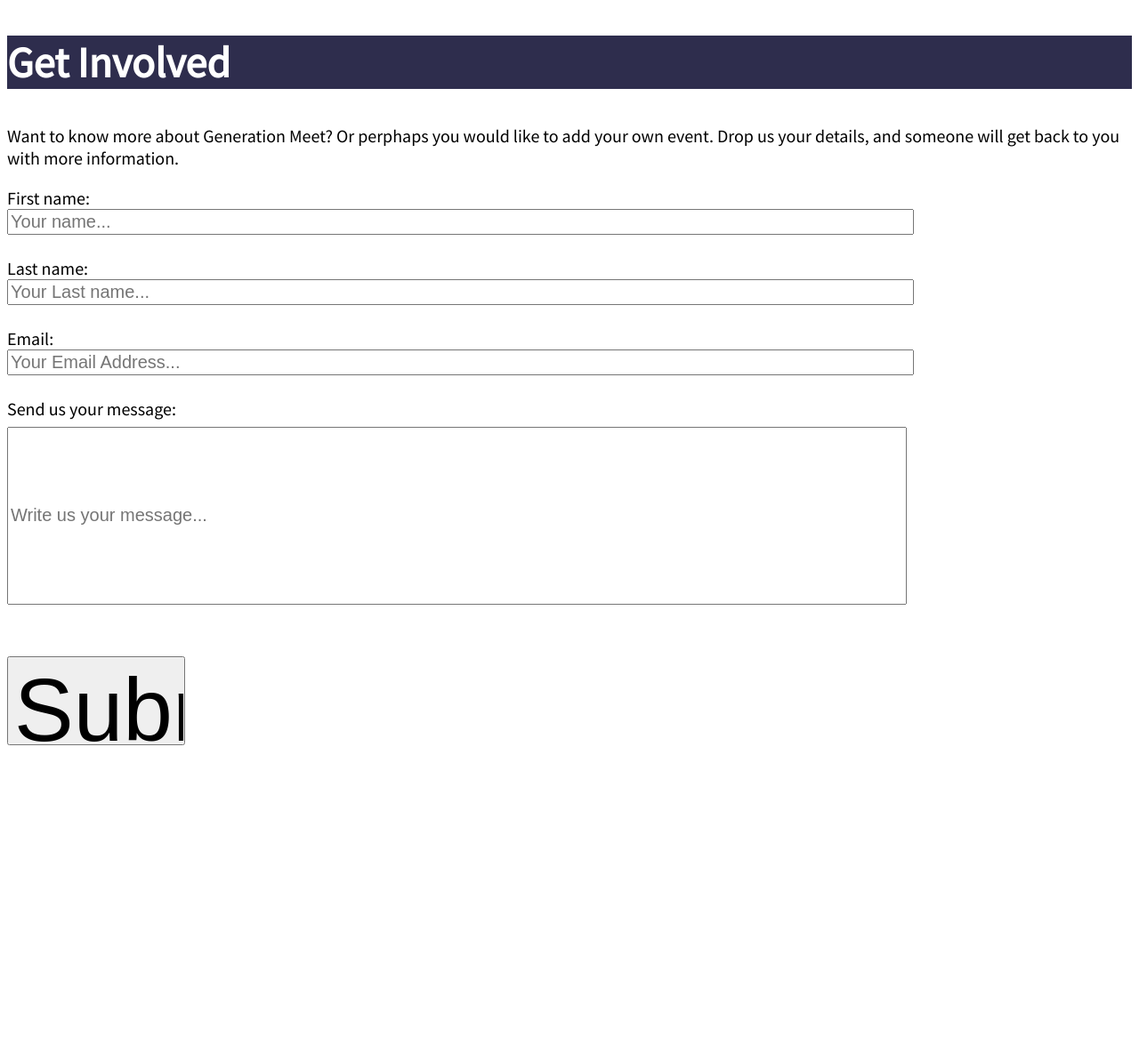
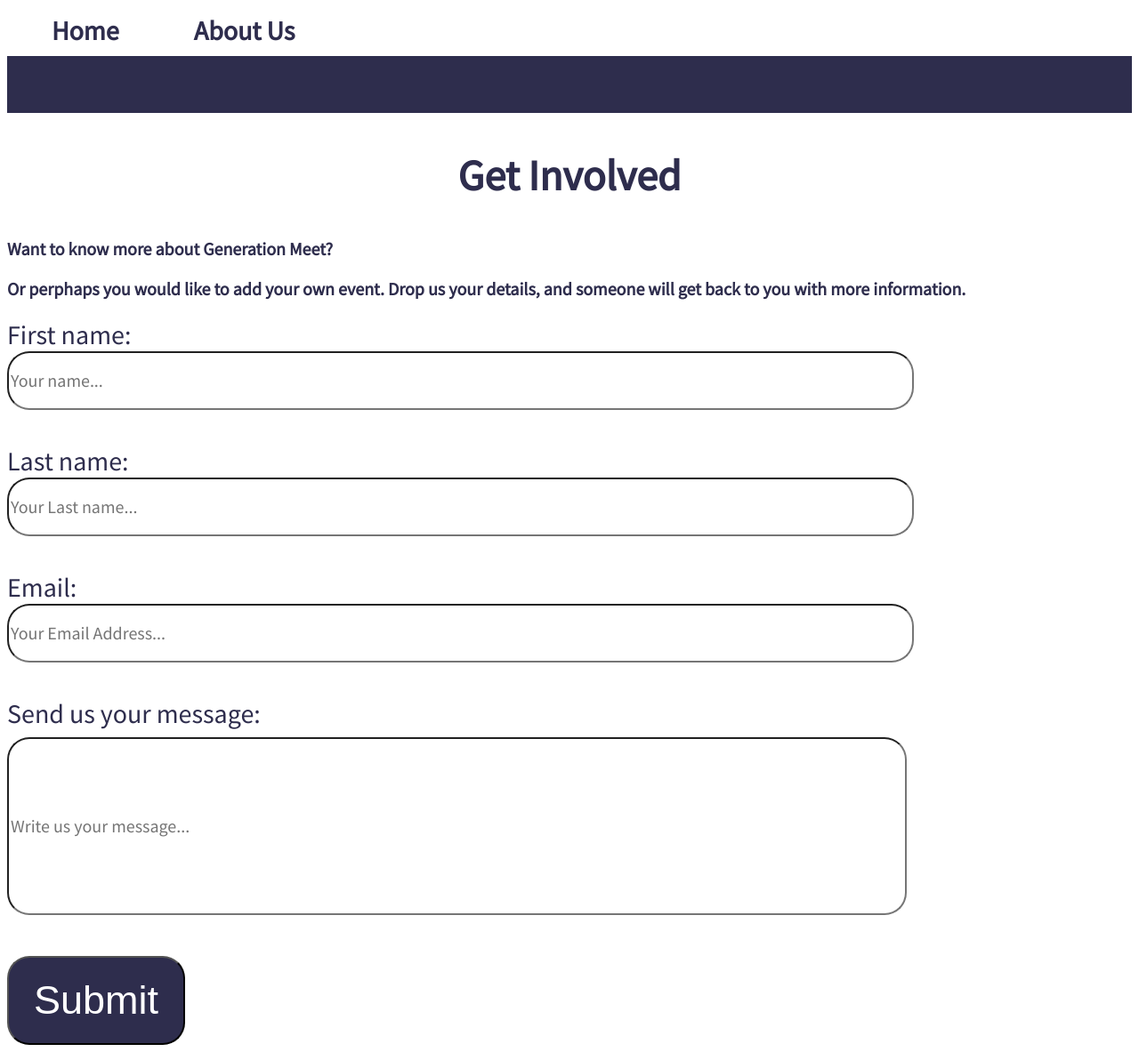
Before and after one commit to NicoleEdin/FInal-Project-Cohort-9, a PHP site: page /contactUsForm.html in a window 1280 px wide. Shown: the whole page at 89% size. Before the commit the page ends 838 px from the top, so only its background shows below. Run offline with PHP 8.4, Linux system fonts and the light colour scheme.

Commit message:
merged the two final versions

```diff
--- a/contactUsForm.html
+++ b/contactUsForm.html
@@ -6,25 +6,38 @@
 <link rel="stylesheet" type="text/css" href="css/ContactUsForm_new.css" />
 </head>
 <body>
+  <header role="banner">
+    <nav id="navbar" role="navigation">
+     <a href="index.html">Home</a>
+     <a href="aboutus.html">About Us</a>
+    </nav>
+  <header>
 
+<div id="purple_bar"></div>
 <h2>Get Involved </h2>
-<p> Want to know more about Generation Meet? Or perphaps you would like to add your own event. Drop us your details, and someone will get back to you with more information. </p>
+<p> Want to know more about Generation Meet?</p>
+<p> Or perphaps you would like to add your own event. Drop us your details, and someone will get back to you with more information.
+</p>
 
 <form action="/action_page.php">
-  First name:<br>
-  <input type="text" value="" placeholder="Your name..." class="field" id="name">
-  <br><br>
-  Last name:<br>
-  <input type="text" value="" placeholder="Your Last name..." class="field" id="last_name">
-  <br><br>
-  Email: <br>
-  <input type="email" value="" placeholder="Your Email Address..." class="field" id="email">
-
-
-  <br><br>
+  First name:
+    <br>
+    <input type="text" value="" placeholder="Your name..." class="field" id="name">
+    <br>
+    <br>
+  Last name:
+    <br>
+    <input type="text" value="" placeholder="Your Last name..." class="field" id="last_name">
+    <br>
+    <br>
+  Email:
+  <br>
+    <input type="email" value="" placeholder="Your Email Address..." class="field" id="email">
+    <br>
+    <br>
   Send us your message:<br>
-  <input type="text" name="lastname" value="" id="message" placeholder="Write us your message...">
-  <br><br><br>
+    <input type="text" name="lastname" value="" id="message" class="field" placeholder="Write us your message...">
+    <br><br>
 
   <input type="submit" value="Submit" id="click">
   <link href='https://fonts.googleapis.com/css?family=Source+Sans+Pro' rel='stylesheet' type='text/css'>
--- a/css/ContactUsForm_new.css
+++ b/css/ContactUsForm_new.css
@@ -1,18 +1,54 @@
-h2{
-  color: white;
-  font-size: 300%; font-family: "Source Sans Pro";
-  background-color:#2E2D4D;
-  foreground-color: #E4E3D3;
+html{
+  font-family: 'Source Sans Pro', sans-serif;
+ }
+
+ #navbar{
+  color:#2E2D4D;
+  font-size:16pt;
+  margin-left: 20px;
+  margin-top: 15px;
+  margin-bottom: 10px;
+  }
+
+ nav a{
+   color: #2E2D4D;
+   text-align: center;
+   padding: 15px 30px;
+   margin-right: 2px;
+   font-size: 30px;
+   font-family: 'Source Sans Pro', sans-serif;
+   font-weight: bold;
+   text-decoration: none;
+ }
+
+ nav a:hover {
+    background-color: #2E2D4D;
+    color: white;
+  }
+
+ #purple_bar{
+   background-color: #2E2D4D;
+   padding: 2em;
+ }
+
+  h2{
+  color: #2E2D4D;
+  font-size: 300%;
+  text-align: center;
 }
 
 p{
-  font-family: "Source Sans Pro";
   font-size: 20px;
+  color: #2E2D4D;
+  font-weight: bold;
 }
 
+#contact_form{
+  color: #2E2D4D;
+}
 form{
-  font-family:"Source Sans Pro";
-  font-size: 20px;
+  font-size: 30px;
+  color: #2E2D4D;
 }
 
 #message{
@@ -39,9 +75,19 @@ form{
 }
 
 #click{
-  width: 200px;
-  height: 100px;
-  font-size: 100px;
+  width: 5em;
+  height: 2em;
+  font-size: 2em;
+  border-radius: 25px;
+  background-color: #2E2D4D;
+  color: white;
+
+}
+.field{
+  height:3em;
+  width: 2em;
+  font-family: 'Source Sans Pro', sans-serif;
+  border-radius: 25px;
 }
 
  @media only screen and (min-width: 992px) and (max-width: 1999px){
@@ -71,7 +117,7 @@ form{
    #click{
      width: 200px;
      height: 100px;
-     font-size: 100px;
+     font-size: 1.5em;
    }
 
    #message{
@@ -79,7 +125,9 @@ form{
      font-size: 20px;
    }
 
-
+nav a{
+  margin-right: 20px;
+   }
 
 
  }
```
Also changed, not shown: aboutus.html (+5 -4 lines), css/aboutus.css (added, +83 -0 lines), css/haveachat.css (+5 -5 lines), css/style.css (+128 -75 lines), index.html (+5 -4 lines), meet.html (+4 -5 lines), img/chess.jpeg (added), img/logowhite.png (added).
